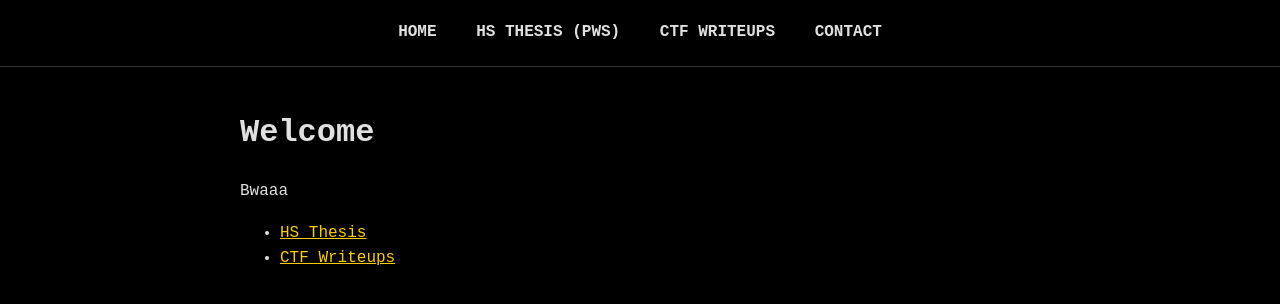
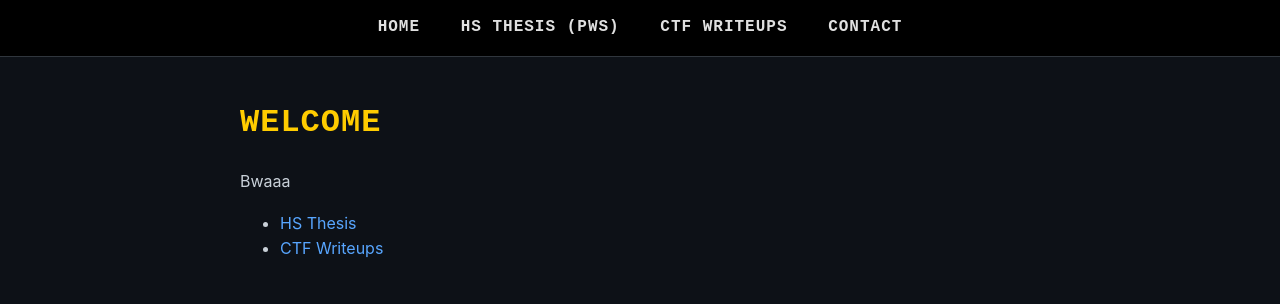
Before and after one commit to 18gssidhu10/18gssidhu10.github.io, a Jekyll site: the page built from index.md, in a window 1280 px wide. Shown: the top 304 px of the page. Built offline with Jekyll 4.4.1, drawn with Linux system fonts in a browser that asks for light colours.

Commit message:
Update style.css

```diff
--- a/assets/css/style.css
+++ b/assets/css/style.css
@@ -1,23 +1,33 @@
 body {
   margin: 0;
   padding: 0;
-  background-color: #000000;
-  color: #e0e0e0;
+  background-color: #0d1117;
+  color: #c9d1d9;
 
-  font-family: "Courier New", Courier, "Lucida Sans Typewriter", "Lucida Typewriter", monospace;
+
+  font-family: -apple-system, BlinkMacSystemFont, "Segoe UI", Roboto, Helvetica, Arial, sans-serif;
 
   line-height: 1.6;
   font-size: 16px;
 }
 
 
+h1, h2, h3, h4, h5, h6, .site-nav {
+  font-family: "Courier New", Courier, "Lucida Sans Typewriter", monospace;
+  color: #ffcc00;
+  text-transform: uppercase;
+  letter-spacing: 1px;
+}
+
+
 .site-nav {
   background-color: #000000;
-  border-bottom: 1px solid #333;
-  padding: 20px 0;
+  border-bottom: 1px solid #30363d;
+  padding: 15px 0;
   text-align: center;
   position: sticky;
   top: 0;
+  z-index: 100;
 }
 
 .nav-link {
@@ -25,7 +35,6 @@ body {
   text-decoration: none;
   margin: 0 15px;
   font-weight: bold;
-  text-transform: uppercase;
 }
 
 .nav-link:hover {
@@ -35,13 +44,20 @@ body {
 
 
 a {
+  color: #58a6ff;
+  text-decoration: none;
+}
+a:hover { text-decoration: underline; }
+
+
+pre, code {
+  font-family: "Courier New", Courier, monospace;
+  background-color: #161b22;
+  border: 1px solid #30363d;
+  border-radius: 6px;
   color: #ffcc00;
-  text-decoration: underline;
-}
-
-a:hover {
-  color: #ffffff;
-  text-decoration: none;
+  padding: 10px;
+  overflow-x: auto;
 }
 
 
@@ -50,17 +66,3 @@ a:hover {
   margin: 40px auto;
   padding: 0 20px;
 }
-
-
-pre, code {
-  font-family: "Courier New", Courier, monospace;
-  background-color: #111;
-  border: 1px solid #333;
-  border-radius: 4px;
-  color: #fff;
-  padding: 10px;
-
-
-  overflow-x: auto;
-  font-size: 13px;
-}
```
